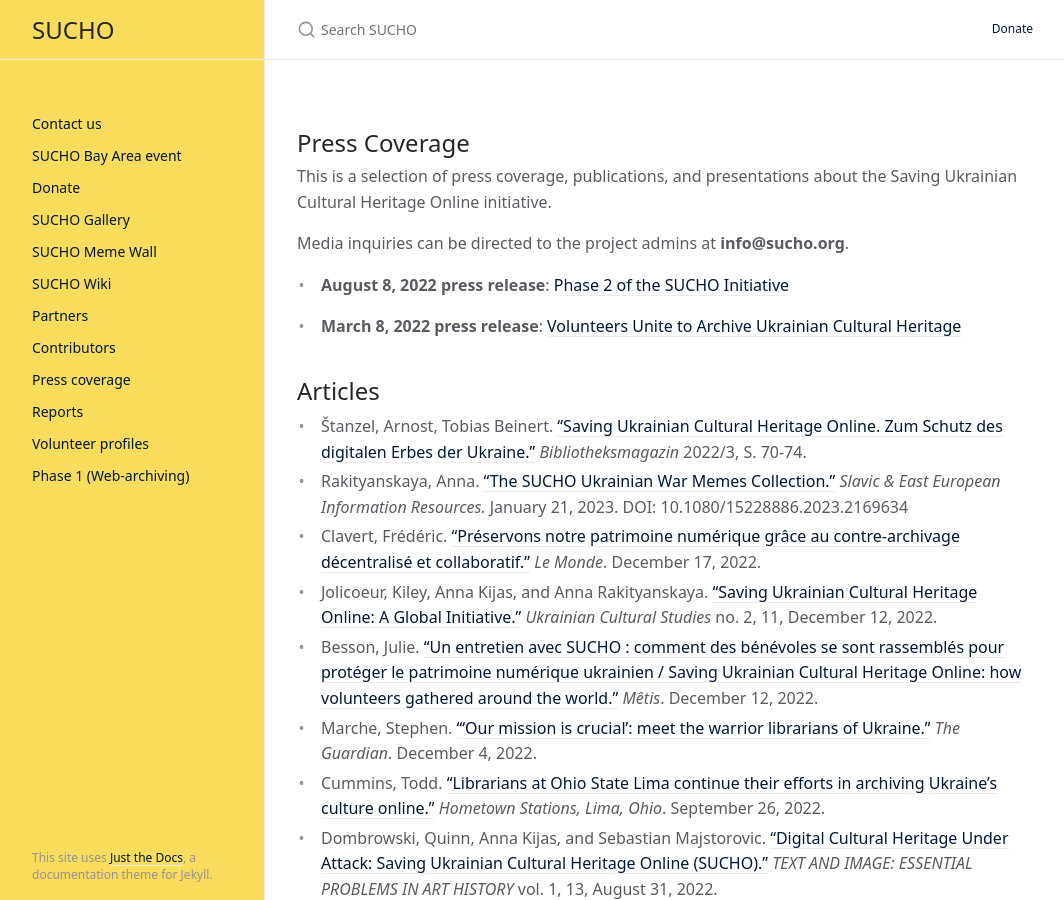
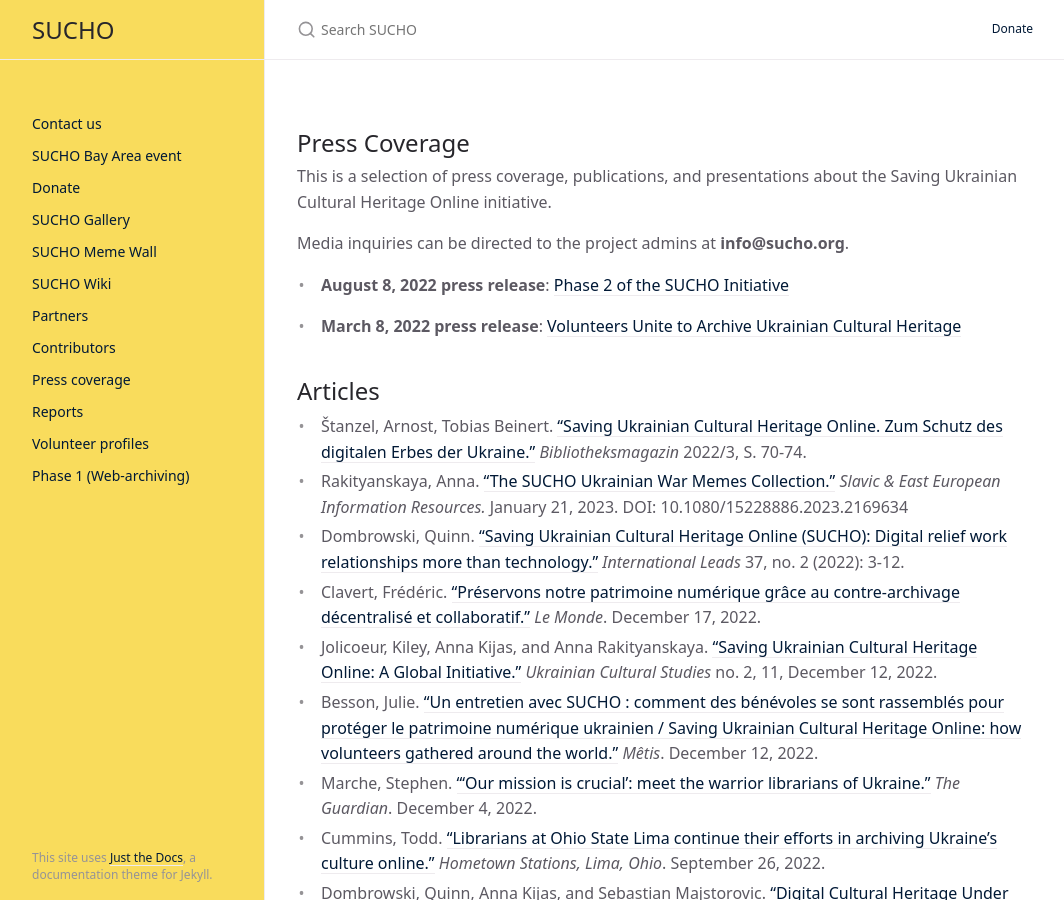
Before and after one commit to sucho-archiving/sucho-archiving.github.io, a Jekyll site: the page built from press.md, in a window 1280 px wide and 900 px high. Shown: the whole window, without its empty margins (107-1171 px from the left). Built offline with Jekyll 4.4.1, drawn with Linux system fonts in a browser that asks for light colours.

Commit message:
Update press.md
added article citation

```diff
--- a/press.md
+++ b/press.md
@@ -17,6 +17,7 @@
 ## Articles
 - Štanzel, Arnost, Tobias Beinert. ["Saving Ukrainian Cultural Heritage Online. Zum Schutz des digitalen Erbes der Ukraine."](https://www.bsb-muenchen.de/fileadmin/pdf/publikationen/bibliotheksmagazin/bm_2022_3.pdf) *Bibliotheksmagazin* 2022/3, S. 70-74.
 - Rakityanskaya, Anna. ["The SUCHO Ukrainian War Memes Collection."](https://doi.org/10.1080/15228886.2023.2169634) *Slavic & East European Information Resources.* January 21, 2023. DOI: 10.1080/15228886.2023.2169634
+- Dombrowski, Quinn. ["Saving Ukrainian Cultural Heritage Online (SUCHO): Digital relief work relationships more than technology."](https://www.tandfonline.com/doi/abs/10.1080/01639374.2022.2077496) *International Leads* 37, no. 2 (2022): 3-12.
 - Clavert, Frédéric. ["Préservons notre patrimoine numérique grâce au contre-archivage décentralisé et collaboratif."](https://www.lemonde.fr/idees/article/2022/12/17/preservons-notre-patrimoine-numerique-grace-au-contre-archivage-decentralise-et-collaboratif_6154820_3232.html) *Le Monde*. December 17, 2022.
 - Jolicoeur, Kiley, Anna Kijas, and Anna Rakityanskaya. ["Saving Ukrainian Cultural Heritage Online: A Global Initiative."](http://www.ucs-univ.kiev.ua/index.php/en/2-uncategorised/461-jolicoeur-kijas-rakityanskaya-11-1) *Ukrainian Cultural Studies* no. 2, 11, December 12, 2022.
 - Besson, Julie. ["Un entretien avec SUCHO : comment des bénévoles se sont rassemblés pour protéger le patrimoine numérique ukrainien / Saving Ukrainian Cultural Heritage Online: how volunteers gathered around the world."](https://metis-lab.com/2022/12/12/un-entretien-avec-sucho-comment-des-benevoles-se-sont-rassembles-pour-proteger-le-patrimoine-numerique-ukrainien/) *Mêtis*. December 12, 2022.
```
